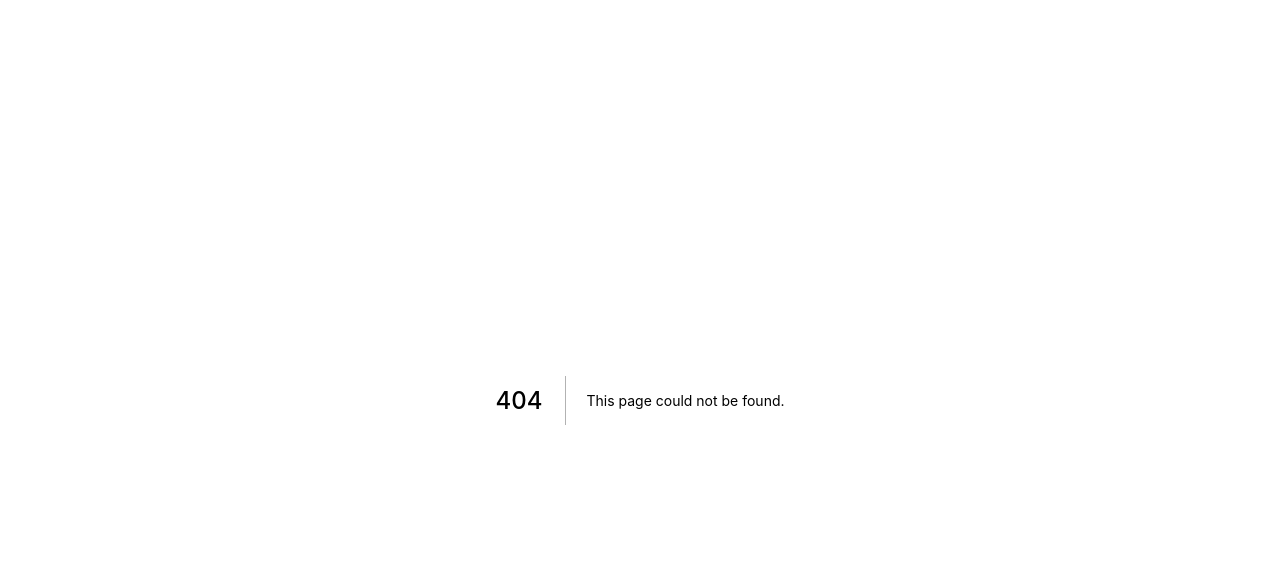
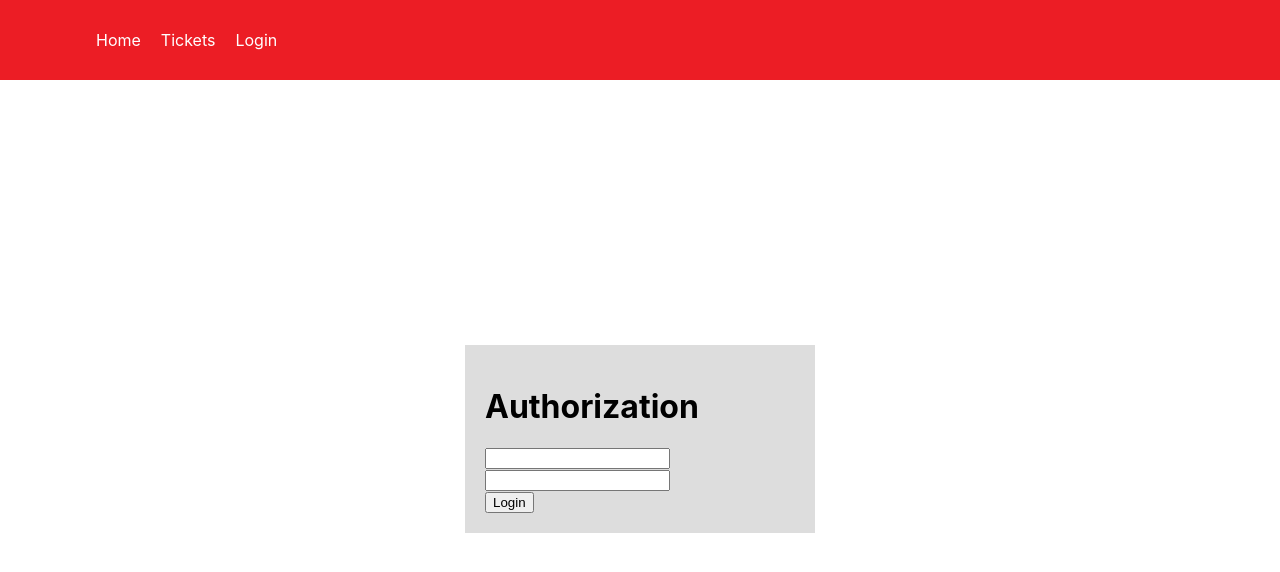
Before and after one commit to nmgalo/btu-tickets-app-final-front, a Next.js app: page /login in a window 1280 px wide. Before the commit this address had no page. Shown: the top 572 px of the page. Built offline with nearby package versions, Linux system fonts and the light colour scheme.

Commit message:
auth added with orders history

```diff
--- a/components/Header.js
+++ b/components/Header.js
@@ -1,6 +1,7 @@
 import Link from "next/link";
 
 export default function Header() {
+  // const isUserAuth =  ? true : false;
   return (
     <header>
       <div className="container">
@@ -12,8 +13,8 @@ export default function Header() {
             <li>
               <Link href="/tickets">Tickets</Link>
             </li>
-            <li>
-              <Link href="/contact">Contact</Link>
+            <li className="auth">
+              <Link href="/login">Login</Link>
             </li>
           </ul>
         </nav>
@@ -40,6 +41,9 @@ export default function Header() {
         ul li a {
           padding-left: 20px;
         }
+        .auth {
+          float: left;
+        }
       `}</style>
     </header>
   );
--- /dev/null
+++ b/pages/login/index.js
@@ -0,0 +1,77 @@
+import { useState } from "react";
+
+import Header from "../../components/Header";
+
+export default function Login() {
+  const [email, setEmail] = useState("");
+  const [password, setPassword] = useState("");
+
+  async function handleSubmit(e) {
+    e.preventDefault();
+
+    const form = new FormData();
+    form.append("email", email);
+    form.append("password", password);
+
+    const response = await fetch(`http://localhost:8000/api/passenger/login`, {
+      method: "POST",
+      body: form,
+    })
+      .then((response) => response.json())
+      .then((response) => {
+        if (response.token) {
+          localStorage.setItem("token", response.token);
+          window.location.href = "/";
+        } else {
+          alert(response.error);
+        }
+      });
+
+    console.log(response);
+  }
+
+  return (
+    <div>
+      <Header />
+      <div className="container">
+        <form onSubmit={handleSubmit}>
+          <h1>Authorization</h1>
+          <div>
+            <input
+              type="text"
+              name="email"
+              onChange={(it) => setEmail(it.target.value)}
+              value={email}
+            />
+          </div>
+          <div>
+            <input
+              type="password"
+              name="password"
+              onChange={(it) => setPassword(it.target.value)}
+              value={password}
+            />
+          </div>
+          <div>
+            <button>Login</button>
+          </div>
+        </form>
+
+        <style jsx>{`
+          .container {
+            display: flex;
+            align-items: center;
+            justify-content: center;
+            min-height: calc(100vh - 82px);
+          }
+          form {
+            width: 350px;
+            background: #ddd;
+            padding: 20px;
+            box-sizing: border-box;
+          }
+        `}</style>
+      </div>
+    </div>
+  );
+}
```
Also changed, not shown: components/ordering/Item.js (added, +49 -0 lines), pages/tickets/index.js (added, +39 -0 lines).
